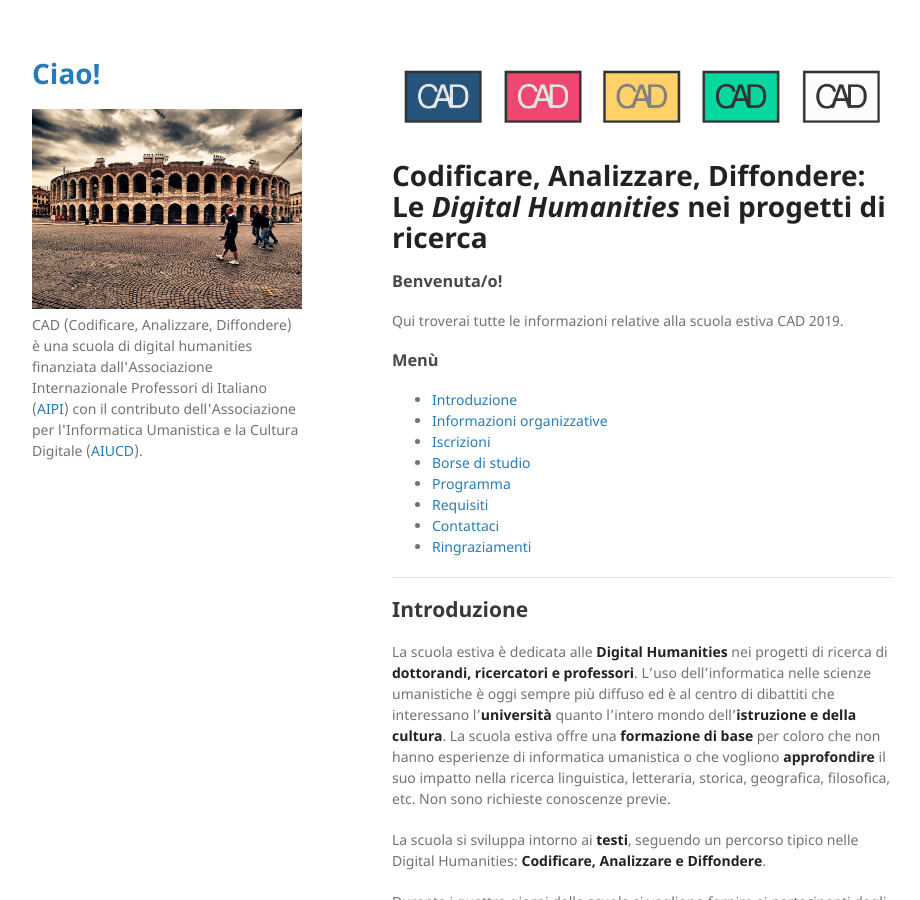
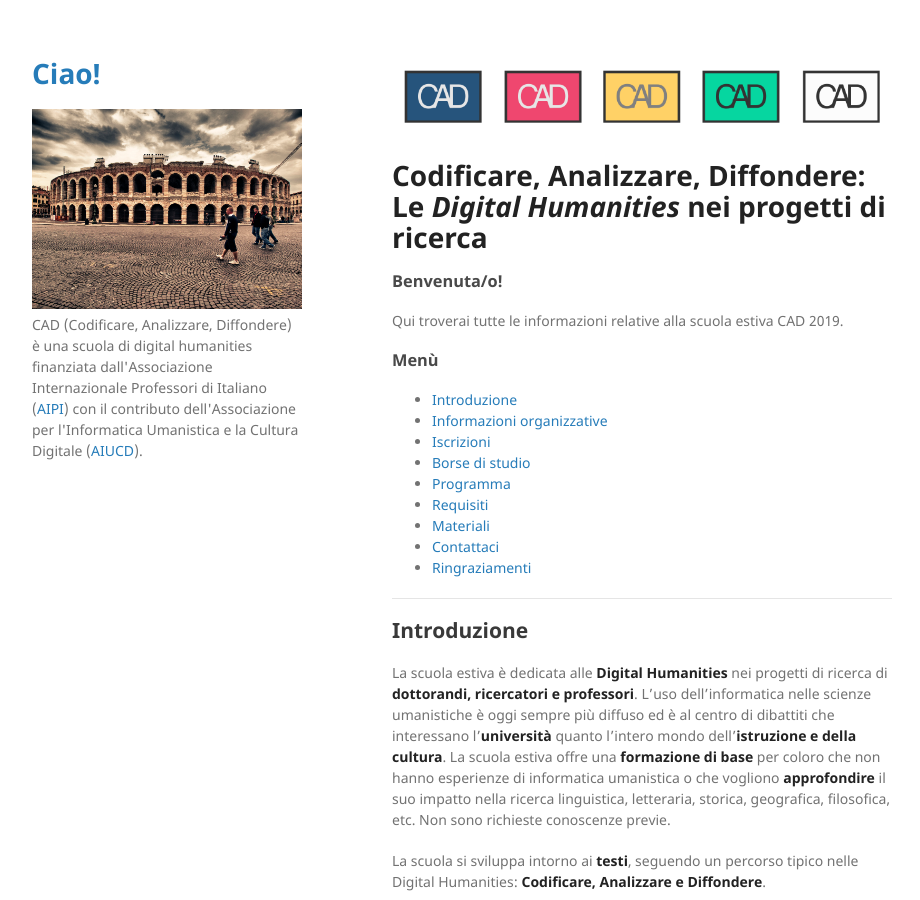
Before and after one commit to CADottorato/sito, a Jekyll site: the page built from index.md, in a window 1280 px wide and 900 px high. Shown: the whole window, without its empty margins (178-1098 px from the left). Built offline with Jekyll 4.4.1, drawn with Linux system fonts in a browser that asks for light colours.

Commit message:
Added materiali page to homepage

```diff
--- a/index.md
+++ b/index.md
@@ -18,6 +18,7 @@ Qui troverai tutte le informazioni relative alla scuola estiva CAD 2019.
 * [Borse di studio](#borse-di-studio)
 * [Programma](program.md)
 * [Requisiti](requisiti.md)
+* [Materiali](materiali.md)
 * [Contattaci](#contattaci)
 * [Ringraziamenti](#ringraziamenti)
 
```
